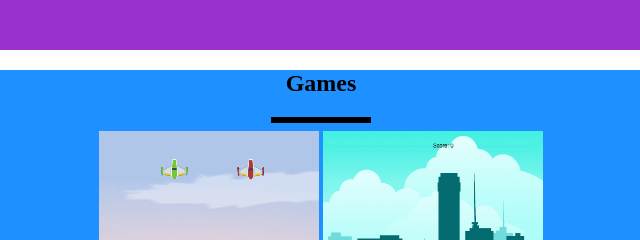
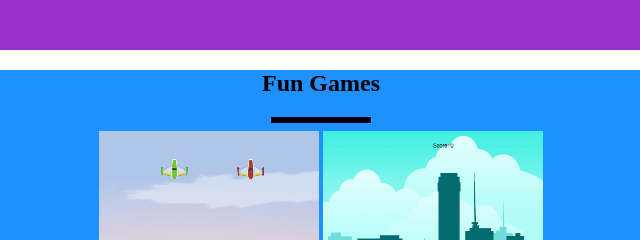
Before and after one commit to BunnygirlEvi/embed-project, a plain HTML site: page index.html in a window 1280 px wide. Shown: the part 758-998 px from the top of the page, 319-959 px from the left. Drawn offline with Linux system fonts and the light colour scheme.

Commit message:
Change games name

```diff
--- a/index.html
+++ b/index.html
@@ -1,5 +1,4 @@
 <html lang="en">
-
 <head>
     <title>embed projects</title>
 
@@ -18,7 +17,7 @@
     </section>
     <section id="games">
 
-        <h1>Games</h1>
+        <h1>Fun Games</h1>
 
         <div class="line"></div>
 
```
